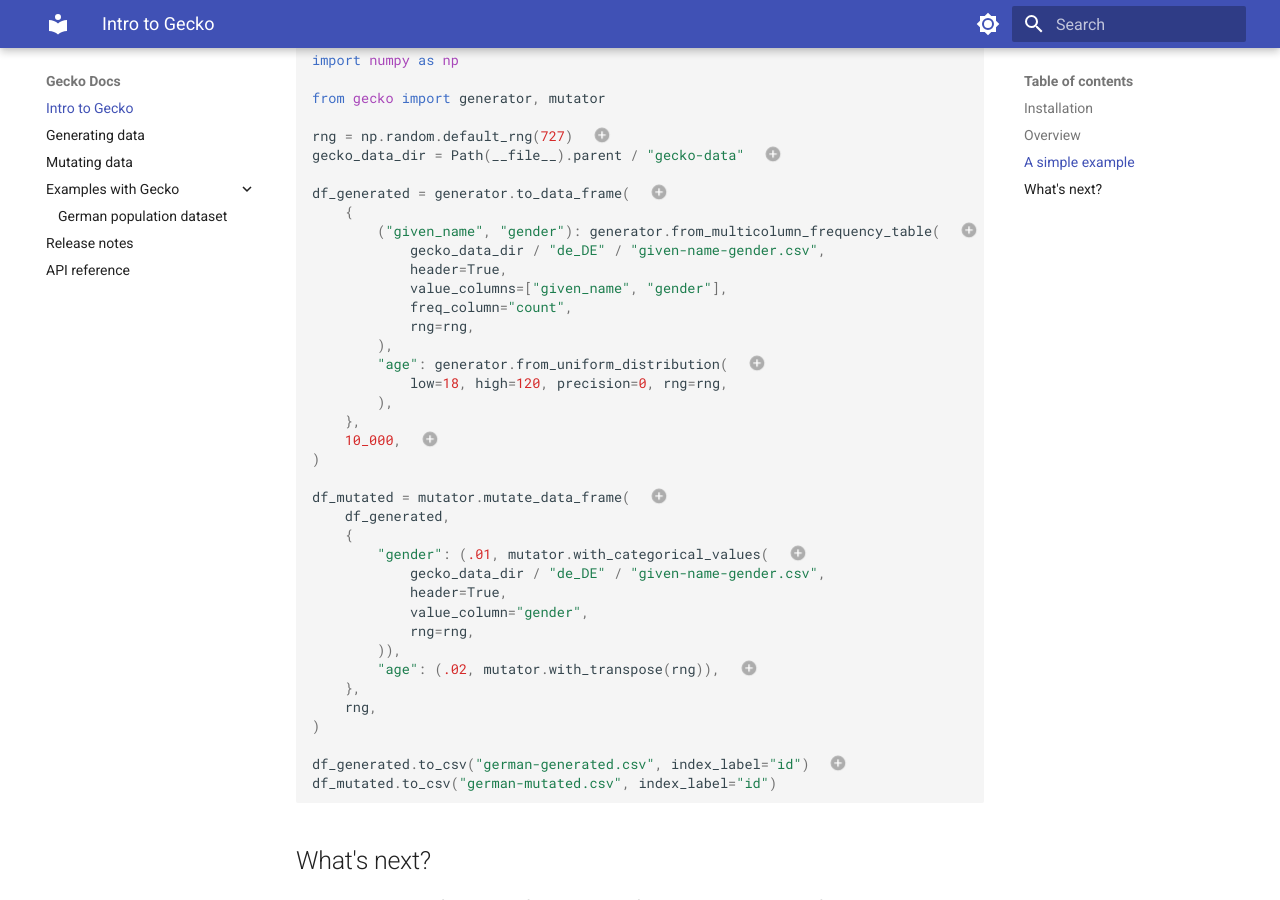
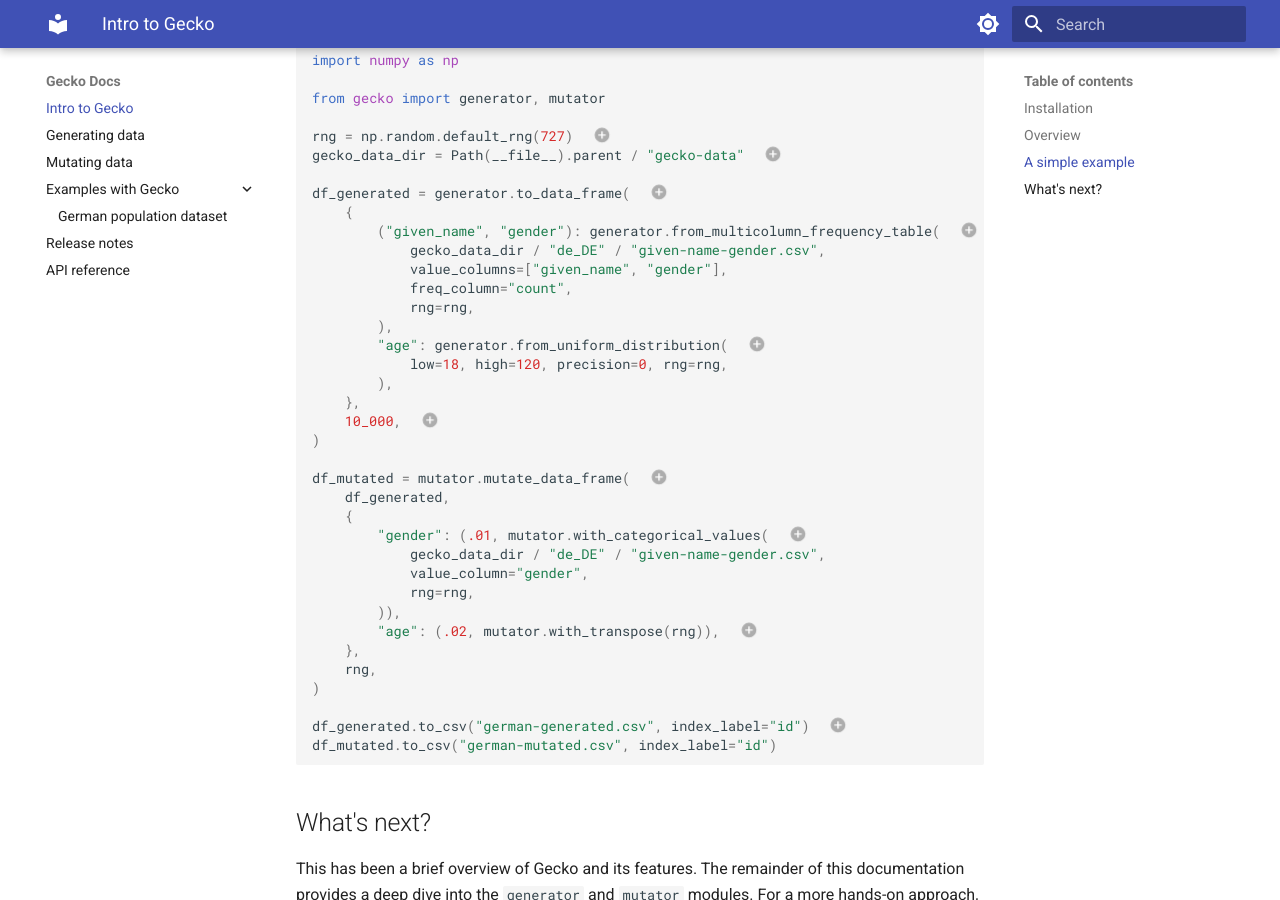
Before and after one commit to ul-mds/gecko, an MkDocs documentation site: the page built from docs/index.md, in a window 1280 px wide and 900 px high, scrolled down 2805 px. Built offline with MkDocs 1.6.1 and Material for MkDocs 9.7.7, drawn with Linux system fonts in a browser that asks for light colours.

Commit message:
Remove header parameter from docs index page

```diff
--- a/docs/index.md
+++ b/docs/index.md
@@ -99,7 +99,6 @@ df_generated = generator.to_data_frame(  # (3)!
     {
         ("given_name", "gender"): generator.from_multicolumn_frequency_table(  # (4)!
             gecko_data_dir / "de_DE" / "given-name-gender.csv",
-            header=True,
             value_columns=["given_name", "gender"],
             freq_column="count",
             rng=rng,
@@ -116,7 +115,6 @@ df_mutated = mutator.mutate_data_frame(  # (7)!
     {
         "gender": (.01, mutator.with_categorical_values(  # (8)!
             gecko_data_dir / "de_DE" / "given-name-gender.csv",
-            header=True,
             value_column="gender",
             rng=rng,
         )),
@@ -136,9 +134,9 @@ df_mutated.to_csv("german-mutated.csv", index_label="id")
 3. `to_data_frame` is one of Gecko's main helper functions. It allows you to map column names to generators and puts out
    a data frame according to your specifications.
 4. To generate given names and associated genders, we use the corresponding frequency table from the Gecko data
-   repository. The `from_multicolumn_frequency_table` generator needs to know where the frequency table is, whether it
-   has a header or not and what the value columns and the frequency column are called. Almost all generators and
-   mutators also accept a `rng` argument which allows you to pass in your own RNG instance for predictable results.
+   repository. The `from_multicolumn_frequency_table` generator needs to know where the frequency table is and what the
+   value columns and the frequency column are called. Almost all generators and mutators also accept a `rng` argument
+   which allows you to pass in your own RNG instance for predictable results.
 5. To generate ages, we draw random numbers from a uniform distribution. This distributions has a lower limit of 18 and
    an upper limit of 120. To avoid floating point numbers, we set the precision to zero. Of course, in reality ages are
    never uniformly distributed. This is just for demonstration purposes.
```
